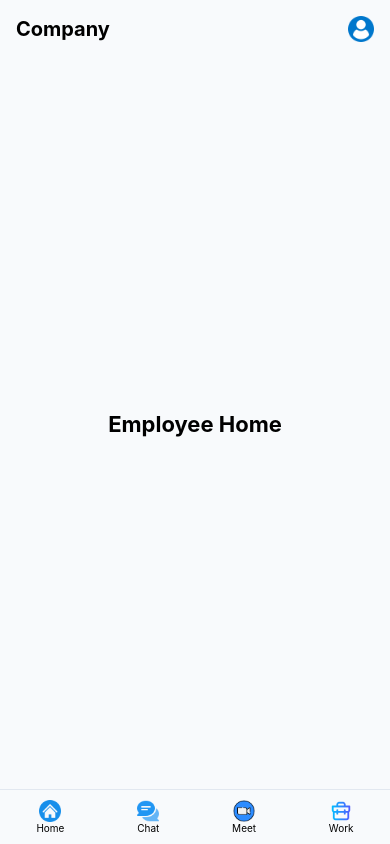
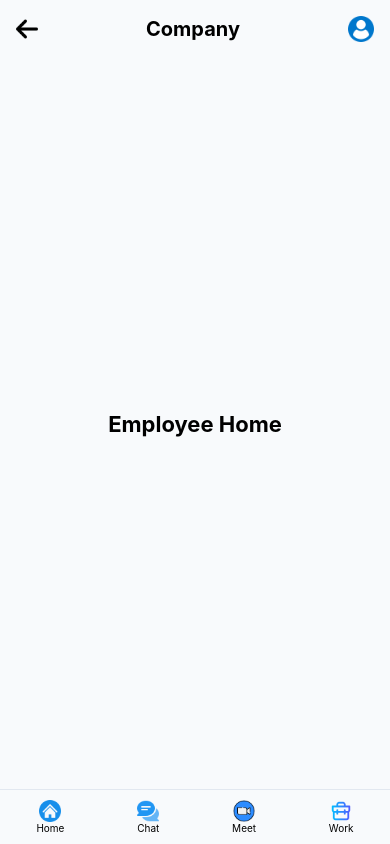
Before and after one commit to slytherin8/slyth, a React Native app in the folder slyth-app/: screen /EmployeeHome in a window 390 px wide. Built offline with nearby package versions, Linux system fonts and the light colour scheme.

Commit message:
fix: resolve company logo and name fetch on web by using localhost API

```diff
--- a/slyth-app/src/screens/EmployeeHome.js
+++ b/slyth-app/src/screens/EmployeeHome.js
@@ -8,12 +8,9 @@ import {
 import { useEffect, useState } from "react";
 import AsyncStorage from "@react-native-async-storage/async-storage";
 
+const API = "http://localhost:5000"; // ⚠️ use PC IP, not localhost
 
-const API = "http://localhost:5000";
-
-
-
-export default function EmployeeHome() {
+export default function EmployeeHome({ navigation }) {
   const [company, setCompany] = useState({});
 
   useEffect(() => {
@@ -26,16 +23,12 @@ export default function EmployeeHome() {
 
     try {
       const res = await fetch(`${API}/api/auth/company`, {
-        headers: {
-          Authorization: `Bearer ${token}`
-        }
+        headers: { Authorization: `Bearer ${token}` }
       });
-
       const data = await res.json();
-      console.log("COMPANY (EMPLOYEE):", data);
       setCompany(data);
-    } catch (err) {
-      console.log("Company fetch failed");
+    } catch {
+      setCompany({});
     }
   };
 
@@ -43,39 +36,70 @@ export default function EmployeeHome() {
     <View style={styles.container}>
       {/* 🔝 TOP BAR */}
       <View style={styles.topBar}>
-        <View style={{ flexDirection: "row", alignItems: "center" }}>
-          {company.logo && (
+        {/* 🔙 BACK BUTTON */}
+        <TouchableOpacity onPress={() => navigation.goBack()}>
+          <Image
+            source={require("../../assets/images/back.png")}
+            style={styles.backIcon}
+          />
+        </TouchableOpacity>
+
+        {/* 🏢 COMPANY */}
+        <View style={styles.companyRow}>
+          {company?.logo && (
             <Image source={{ uri: company.logo }} style={styles.companyLogo} />
           )}
           <Text style={styles.companyName}>
-            {company.name || "Company"}
+            {company?.name || "Company"}
           </Text>
         </View>
 
+        {/* 👤 PROFILE */}
         <Image
           source={require("../../assets/images/profile.png")}
           style={styles.profileIcon}
         />
       </View>
 
+      {/* CONTENT */}
       <View style={styles.content}>
         <Text style={styles.title}>Employee Home</Text>
       </View>
 
-      {/* 🔽 BOTTOM NAV (NO FILES) */}
+      {/* 🔽 BOTTOM NAV */}
       <View style={styles.bottomNav}>
-        <NavIcon label="Home" icon={require("../../assets/images/home.png")} />
-        <NavIcon label="Chat" icon={require("../../assets/images/chat.png")} />
-        <NavIcon label="Meet" icon={require("../../assets/images/meet.png")} />
-        <NavIcon label="Work" icon={require("../../assets/images/work.png")} />
+        <Nav
+          icon={require("../../assets/images/home.png")}
+          label="Home"
+          onPress={() => {}}
+        />
+
+        <Nav
+          icon={require("../../assets/images/chat.png")}
+          label="Chat"
+          onPress={() => navigation.navigate("EmployeeChat")}
+        />
+
+        <Nav
+          icon={require("../../assets/images/meet.png")}
+          label="Meet"
+          onPress={() => navigation.navigate("EmployeeMeet")}
+        />
+
+        <Nav
+          icon={require("../../assets/images/work.png")}
+          label="Work"
+          onPress={() => navigation.navigate("EmployeeWork")}
+        />
       </View>
     </View>
   );
 }
 
-function NavIcon({ icon, label }) {
+/* 🔹 NAV ICON */
+function Nav({ icon, label, onPress }) {
   return (
-    <TouchableOpacity style={styles.navItem}>
+    <TouchableOpacity style={styles.navItem} onPress={onPress}>
       <Image source={icon} style={styles.navIcon} />
       <Text style={styles.navText}>{label}</Text>
     </TouchableOpacity>
@@ -87,35 +111,52 @@ const styles = StyleSheet.create({
     flex: 1,
     backgroundColor: "#F8FAFC"
   },
+
   topBar: {
     flexDirection: "row",
     justifyContent: "space-between",
     padding: 16,
     alignItems: "center"
   },
+
+  backIcon: {
+    width: 22,
+    height: 22
+  },
+
+  companyRow: {
+    flexDirection: "row",
+    alignItems: "center"
+  },
+
   companyLogo: {
     width: 34,
     height: 34,
     borderRadius: 6,
     marginRight: 8
   },
+
   companyName: {
     fontSize: 20,
     fontWeight: "700"
   },
+
   profileIcon: {
     width: 26,
     height: 26
   },
+
   content: {
     flex: 1,
     justifyContent: "center",
     alignItems: "center"
   },
+
   title: {
     fontSize: 22,
     fontWeight: "700"
   },
+
   bottomNav: {
     flexDirection: "row",
     justifyContent: "space-around",
@@ -123,13 +164,16 @@ const styles = StyleSheet.create({
     borderTopWidth: 1,
     borderColor: "#E2E8F0"
   },
+
   navItem: {
     alignItems: "center"
   },
+
   navIcon: {
     width: 22,
     height: 22
   },
+
   navText: {
     fontSize: 10
   }
```
Also changed, not shown: slyth-app/src/screens/EmployeeWorkScreen.js (added, +12 -0 lines).
